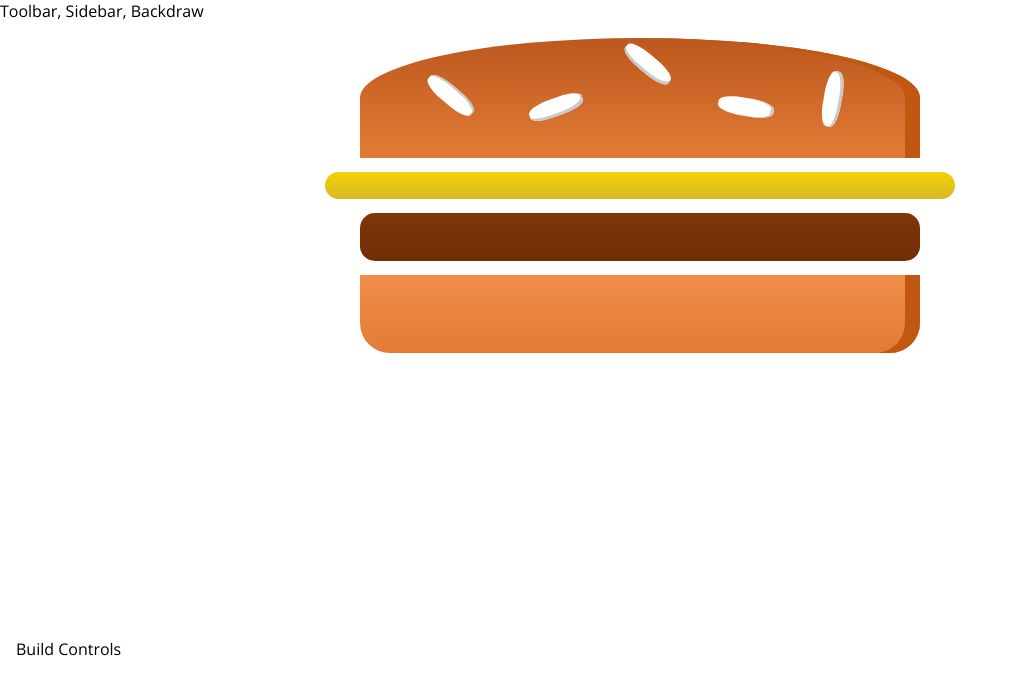
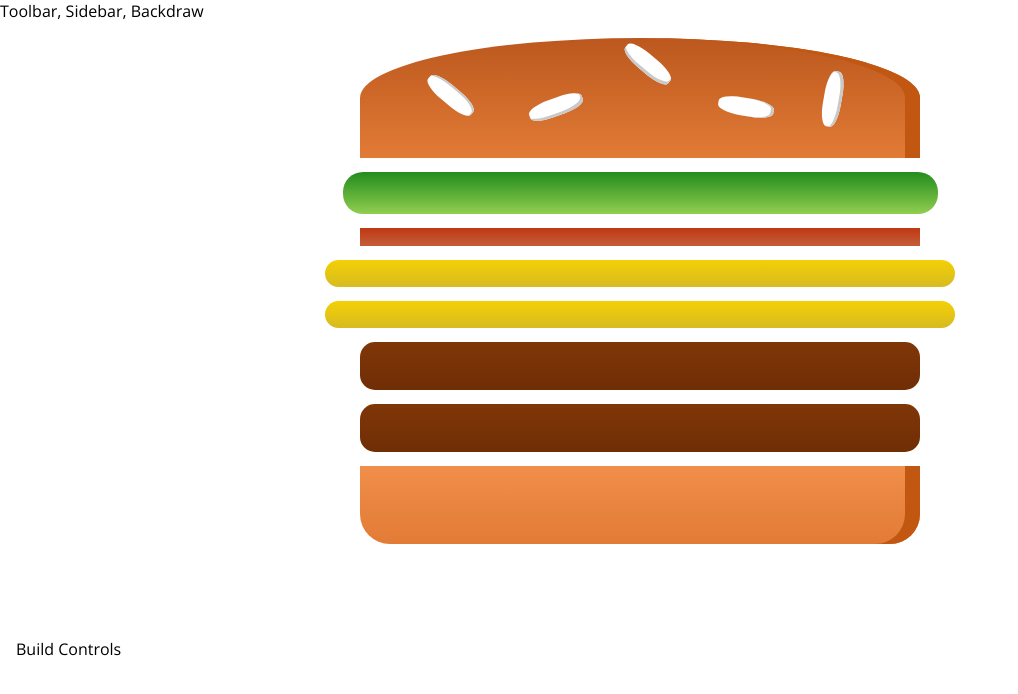
Before and after one commit to rohitpandit/burger-builder, a React (Create React App) app: page / in a window 1280 px wide. Shown: the top 694 px of the page, without its empty margins (0-1018 px from the left). Built offline with nearby package versions, Linux system fonts and the light colour scheme.

Commit message:
Burger dynamic

```diff
--- a/src/components/Burger/Burger.js
+++ b/src/components/Burger/Burger.js
@@ -5,11 +5,19 @@
 
 
 const Burger = (props) =>{
+
+    const transformedIngredients = Object.keys(props.ingredients)
+        .map(igKey =>{
+            return [...Array(props.ingredients[igKey])].map((_, index) =>{
+                return <BurgerIngredient key={igKey + index}
+                    type={igKey} />
+            })
+        })
+
     return(
         <div className={classes.Burger}>
             <BurgerIngredient type="bread-top"/>
-            <BurgerIngredient type="cheese" />
-            <BurgerIngredient type="meat" />
+            {transformedIngredients}
             <BurgerIngredient type="bread-bottom" />
         </div>
     )
--- a/src/containers/BurgerBuilder/BurgerBuilder.js
+++ b/src/containers/BurgerBuilder/BurgerBuilder.js
@@ -4,10 +4,20 @@
 import Burger from '../../components/Burger/Burger';
 
 class BurgerBuilder extends Component{
+
+    state={
+        ingredients: {
+            salad: 1,
+            bacon: 1,
+            cheese: 2,
+            meat: 2
+        }
+    }
+
     render(){
         return (
             <Aux>
-                <Burger />
+                <Burger ingredients={this.state.ingredients} />
                 <div>
                     Build Controls
                 </div>
```
